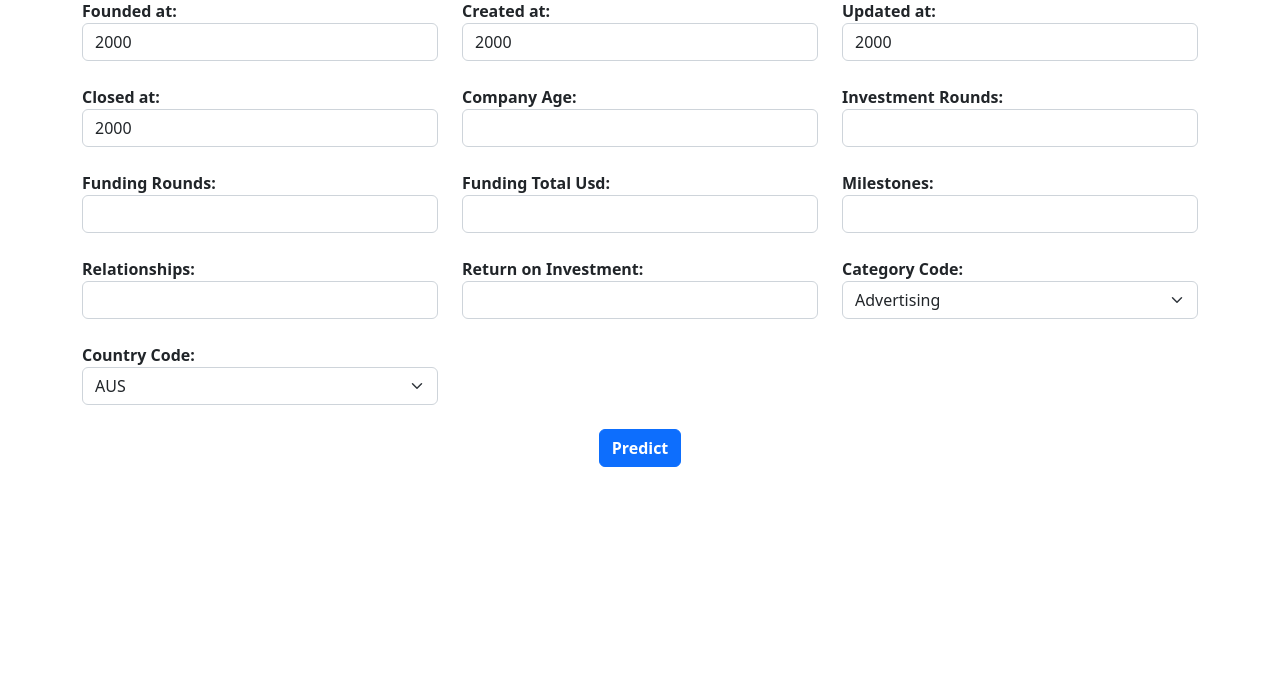
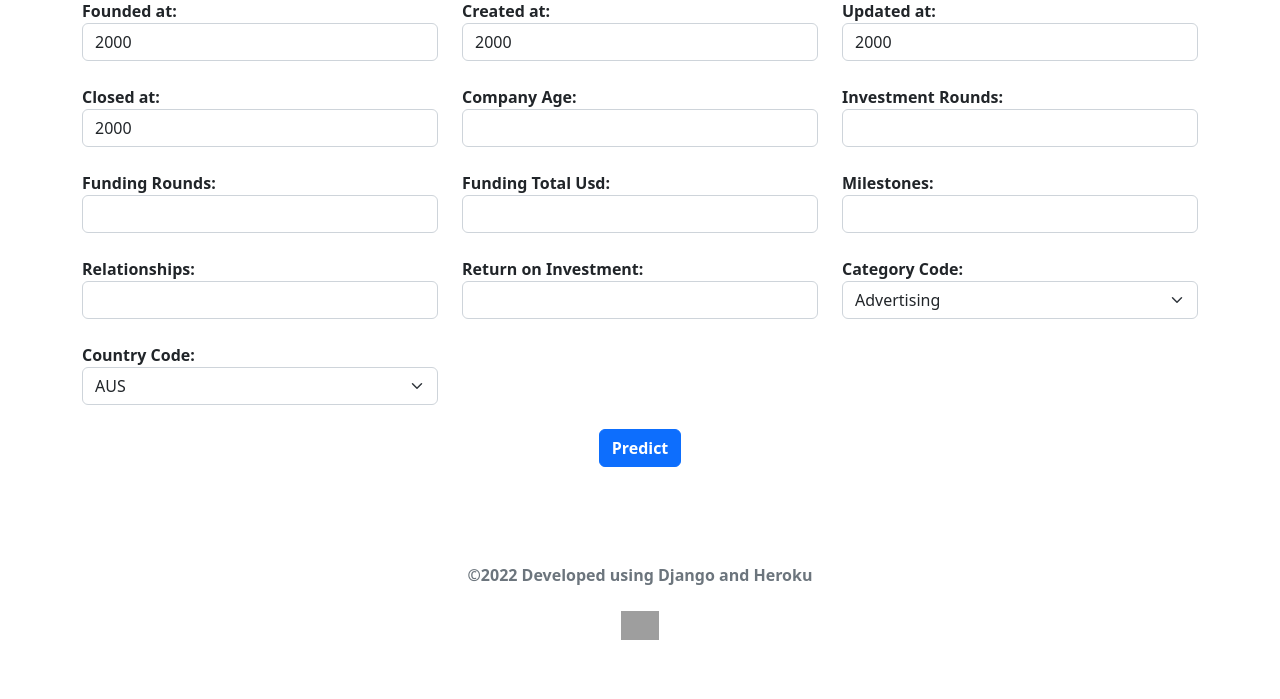
Before and after one commit to amira921/Deployment-Startup-Acquisition-Status-Prediction, a Django app: page / in a window 1280 px wide. Shown: the part 113-812 px from the top of the page. Before the commit the page ends 580 px from the top, so only its background shows below. Run offline with Django 4.2, Linux system fonts and the light colour scheme; parts of the project's set-up code (start-up, migrations or seed data) failed here and were passed over; some libraries are stand-ins or nearby versions; grey boxes are pictures that could not be loaded.

Commit message:
deployment using Django and Heroku

```diff
--- a/template/index.html
+++ b/template/index.html
@@ -135,6 +135,14 @@
           </div></center>
 
         </form>
-    </div>
-<br>
-<strong><p id="pred" style="text-align: center;font-size: larger"></p></strong>
+        </div>
+
+        </div class="footer">
+        <footer class="my-5 pt-5 text-muted text-center text-small">
+          <p class="mb-1"><strong> ©2022 Developed using Django and Heroku </strong></p>
+            <ul class="list-inline">
+              <a href="https://github.com/amira921/Deployment-Startup-Acquisition-Status-Prediction.git" target="blank" text= Github < style="font-size:40px" class="fa"><img src = "https://cdn-icons-png.flaticon.com/512/25/25231.png" style= "width:3%""></img></a>
+            </ul>
+        </footer>
+        </body>
+        </html>
```
Also changed, not shown: README.md (added), template/webpage_screenshot.PNG (added), 5 other files.
